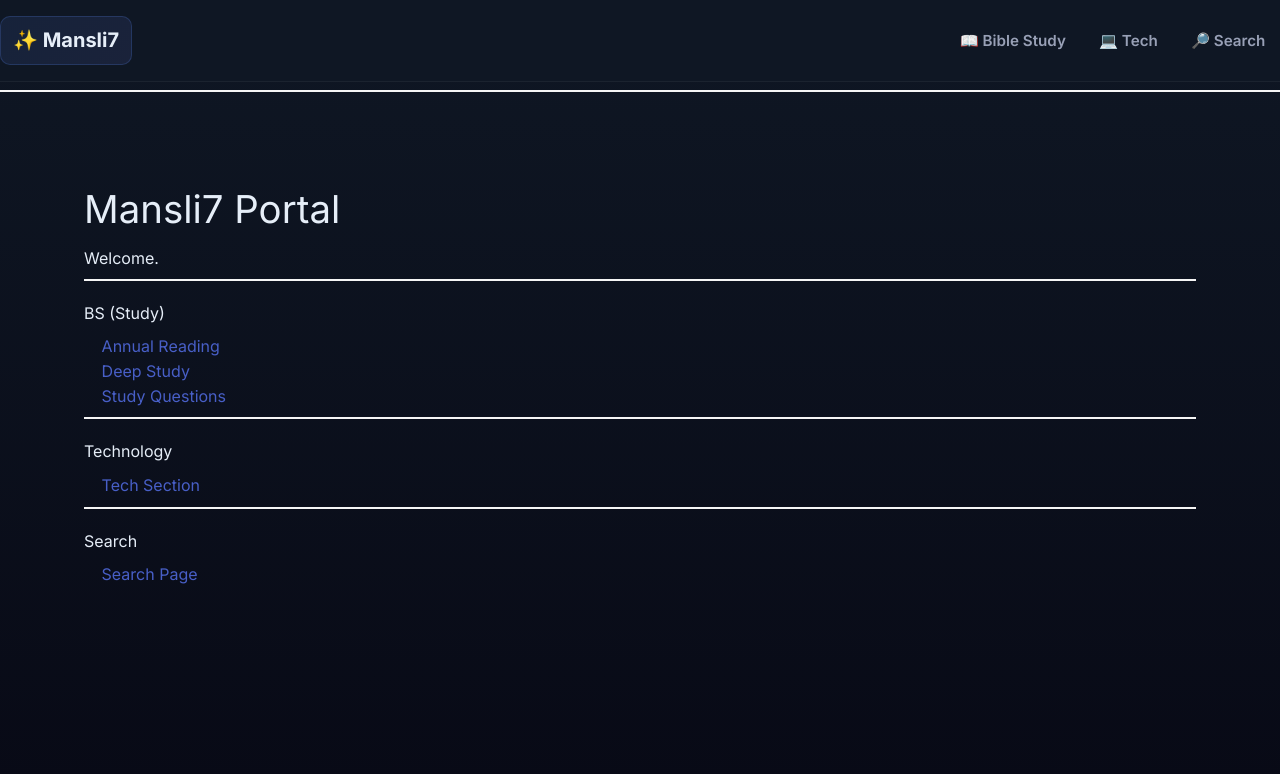
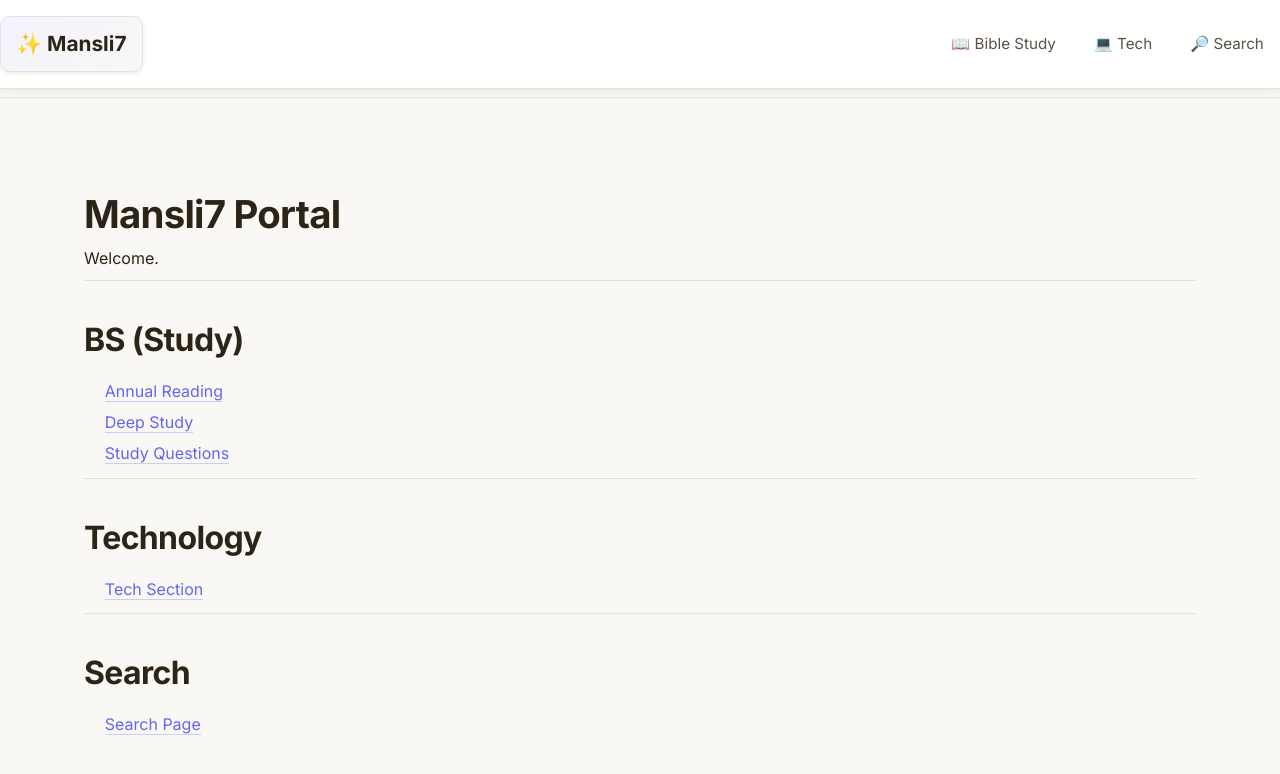
Before and after one commit to mansli7/mansli7.github.io, a Jekyll site: the page built from index.md, in a window 1280 px wide. Shown: the top 774 px of the page. Built offline with Jekyll 4.4.1, drawn with Linux system fonts in a browser that asks for light colours.

Commit message:
change theme

```diff
--- a/assets/css/style.css
+++ b/assets/css/style.css
@@ -1,13 +1,20 @@
 :root{
-  /* tweak these to match your taste */
-  --bg-1: #0f1724;
-  --bg-2: #070814;
-  --text: #e6eef8;
-  --muted: #98a0b6;
-  --primary: #5b8cff;
-  --accent: #7f8cff;
+  /* Warm professional light theme */
+  --bg-primary: #faf8f5;
+  --bg-secondary: #ffffff;
+  --bg-accent: #f5f3ef;
+  --text-primary: #2c2416;
+  --text-secondary: #5a5246;
+  --text-muted: #8a7f6f;
+  --primary: #6366f1;
+  --primary-dark: #4f46e5;
+  --accent: #8b7355;
+  --border: #e6e2db;
+  --border-light: #f0ede7;
+  --shadow: rgba(44, 36, 22, 0.08);
+  --shadow-hover: rgba(44, 36, 22, 0.12);
   --container-max: 1100px;
-  --radius: 10px;
+  --radius: 12px;
   --gap: 1rem;
   --transition: 200ms ease;
 }
@@ -18,11 +25,11 @@ html,body{height:100%}
 body{
   margin:0;
   font-family: "Inter", system-ui, -apple-system, "Segoe UI", Roboto, "Helvetica Neue", Arial;
-  background: linear-gradient(180deg, var(--bg-1), var(--bg-2));
-  color:var(--text);
+  background: var(--bg-primary);
+  color: var(--text-primary);
   -webkit-font-smoothing:antialiased;
   -moz-osx-font-smoothing:grayscale;
-  line-height:1.55;
+  line-height:1.65;
 }
 
 /* container */
@@ -40,27 +47,30 @@ body{
   font-weight:600;
   position: sticky;
   top: 0;
-  background: var(--bg-1);
+  background: var(--bg-secondary);
   z-index: 1000;
   backdrop-filter: blur(10px);
-  border-bottom: 1px solid rgba(255,255,255,0.05);
+  border-bottom: 1px solid var(--border);
+  box-shadow: 0 2px 8px var(--shadow);
 }
 
 .main-nav .brand{
-  color:var(--text);
+  color: var(--text-primary);
   text-decoration:none;
-  font-size:1.25rem;
+  font-size:1.3rem;
   font-weight:700;
   margin-right: auto;
-  padding:.5rem .75rem;
+  padding:.6rem .95rem;
   border-radius:10px;
   transition: all var(--transition);
-  background: linear-gradient(135deg, rgba(91,140,255,0.1), rgba(127,140,255,0.1));
-  border: 1px solid rgba(91,140,255,0.2);
+  background: linear-gradient(135deg, rgba(99,102,241,0.08), rgba(139,115,85,0.06));
+  border: 1.5px solid var(--border);
+  box-shadow: 0 2px 4px var(--shadow);
 }
 .main-nav .brand:hover{
-  transform: scale(1.05);
-  box-shadow: 0 4px 12px rgba(91,140,255,0.2);
+  transform: translateY(-1px);
+  box-shadow: 0 4px 12px var(--shadow-hover);
+  border-color: var(--primary);
 }
 
 .nav-toggle{
@@ -75,7 +85,7 @@ body{
 .nav-toggle span{
   width: 25px;
   height: 2px;
-  background: var(--text);
+  background: var(--text-primary);
   border-radius: 2px;
   transition: all 0.3s ease;
 }
@@ -91,32 +101,35 @@ body{
 
 .nav-menu{
   display:flex;
-  gap:.25rem;
+  gap:.35rem;
   align-items:center;
 }
 
 .nav-link, .dropdown > a{
-  color:var(--muted);
+  color: var(--text-secondary);
   text-decoration:none;
-  padding:.55rem .85rem;
-  border-radius:8px;
+  padding:.6rem .95rem;
+  border-radius:9px;
   transition: all var(--transition);
-  border:1px solid transparent;
+  border:1.5px solid transparent;
   font-size:0.95rem;
   display: inline-flex;
   align-items: center;
   gap: .35rem;
+  font-weight: 500;
 }
 .nav-link:hover, .dropdown > a:hover{
-  color:var(--text);
-  background: rgba(255,255,255,0.05);
-  transform:translateY(-2px);
-  border-color: rgba(255,255,255,0.08);
+  color: var(--text-primary);
+  background: var(--bg-accent);
+  transform:translateY(-1px);
+  border-color: var(--border);
+  box-shadow: 0 2px 6px var(--shadow);
 }
 .nav-link.active, .dropdown > a.active{
   color: var(--primary);
-  background: rgba(91,140,255,0.1);
-  border-color: rgba(91,140,255,0.3);
+  background: rgba(99,102,241,0.08);
+  border-color: rgba(99,102,241,0.25);
+  font-weight: 600;
 }
 
 /* dropdown menu */
@@ -127,16 +140,16 @@ body{
   position: absolute;
   top: 100%;
   left: 0;
-  background: var(--bg-1);
-  border: 1px solid rgba(255,255,255,0.1);
+  background: var(--bg-secondary);
+  border: 1.5px solid var(--border);
   border-radius: 10px;
-  padding: .5rem;
-  min-width: 200px;
+  padding: .6rem;
+  min-width: 210px;
   opacity: 0;
   visibility: hidden;
   transform: translateY(-10px);
   transition: all 0.3s ease;
-  box-shadow: 0 8px 24px rgba(0,0,0,0.3);
+  box-shadow: 0 8px 24px var(--shadow-hover), 0 2px 8px var(--shadow);
   margin-top: .5rem;
   z-index: 100;
 }
@@ -148,19 +161,21 @@ body{
 }
 .dropdown-content a{
   display: block;
-  padding: .6rem .85rem;
-  color: var(--muted);
+  padding: .65rem .9rem;
+  color: var(--text-secondary);
   text-decoration: none;
-  border-radius: 6px;
+  border-radius: 7px;
   transition: all var(--transition);
   font-size: 0.9rem;
   border: 1px solid transparent;
+  font-weight: 500;
 }
 .dropdown-content a:hover{
-  background: rgba(255,255,255,0.05);
-  color: var(--text);
+  background: var(--bg-accent);
+  color: var(--text-primary);
   transform: translateX(4px);
-  border-color: rgba(255,255,255,0.08);
+  border-color: var(--border);
+  box-shadow: 0 1px 3px var(--shadow);
 }
 
 /* mobile responsive */
@@ -174,14 +189,14 @@ body{
     right: -100%;
     width: 280px;
     height: calc(100vh - 70px);
-    background: var(--bg-1);
+    background: var(--bg-secondary);
     flex-direction: column;
     align-items: stretch;
     padding: 1.5rem;
     gap: .5rem;
     transition: right 0.3s ease;
-    border-left: 1px solid rgba(255,255,255,0.1);
-    box-shadow: -4px 0 12px rgba(0,0,0,0.3);
+    border-left: 1.5px solid var(--border);
+    box-shadow: -8px 0 24px var(--shadow-hover);
   }
   .nav-menu.active{
     right: 0;
@@ -198,8 +213,8 @@ body{
     margin-left: 1rem;
     display: none;
     box-shadow: none;
-    border: none;
-    background: rgba(255,255,255,0.02);
+    border: 1px solid var(--border-light);
+    background: var(--bg-accent);
   }
   .dropdown.active .dropdown-content{
     display: block;
@@ -213,46 +228,123 @@ body{
   }
 }
 
-hr{border:0; border-top:1px solid rgba(255,255,255,0.03); margin: .5rem 0 1.25rem}
+hr{border:0; border-top:1px solid var(--border); margin: .5rem 0 1.5rem}
 
 /* headings & text */
-h1,h2,h3,h4{color:var(--text); margin-top:0}
-h1{font-size:clamp(1.8rem, 3vw, 2.6rem); margin-bottom:.4rem}
-.lead{color:var(--muted); margin-top:0; margin-bottom:1rem}
-p, li{color:var(--text)}
+h1,h2,h3,h4{color: var(--text-primary); margin-top:0; font-weight:700; letter-spacing: -0.02em}
+h1{font-size:clamp(1.9rem, 3vw, 2.75rem); margin-bottom:.5rem; line-height: 1.2}
+h2{font-size:clamp(1.5rem, 2.5vw, 2rem); margin-bottom:.4rem; margin-top: 2rem}
+h3{font-size:1.35rem; margin-top: 1.5rem}
+.lead{color: var(--text-muted); margin-top:0; margin-bottom:1.25rem; font-size: 1.05rem}
+p{color: var(--text-primary); line-height: 1.7}
+li{color: var(--text-primary); margin-bottom: .3rem}
+
+/* links in content */
+main a:not(.cta){
+  color: var(--primary);
+  text-decoration: none;
+  border-bottom: 1px solid rgba(99,102,241,0.3);
+  transition: all var(--transition);
+}
+main a:not(.cta):hover{
+  color: var(--primary-dark);
+  border-bottom-color: var(--primary-dark);
+}
 
 /* lists: nicer spacing for your markdown lists */
 ul, ol{
-  padding-left:1.1rem;
-  margin-top:0.55rem;
-  margin-bottom:0.55rem;
+  padding-left:1.3rem;
+  margin-top:0.7rem;
+  margin-bottom:0.7rem;
 }
 
-/* small call-to-action button style for links */
+/* call-to-action button style for links */
 a.cta{
   display:inline-block;
-  background:linear-gradient(180deg,var(--primary), #4079ff);
+  background:linear-gradient(180deg, var(--primary), var(--primary-dark));
   color:white;
-  padding:.5rem .75rem;
-  border-radius:8px;
+  padding:.65rem 1.1rem;
+  border-radius:10px;
   text-decoration:none;
   font-weight:600;
-  box-shadow: 0 8px 20px rgba(32,60,160,0.12);
+  box-shadow: 0 4px 12px rgba(99,102,241,0.25);
   transition: transform var(--transition), box-shadow var(--transition);
+  border: none;
 }
-a.cta:hover{transform:translateY(-3px); box-shadow:0 14px 36px rgba(32,60,160,0.16)}
+a.cta:hover{
+  transform:translateY(-2px);
+  box-shadow:0 8px 20px rgba(99,102,241,0.35);
+}
 
 /* markdown content: card-like area */
 main > .container > *:first-child{
   margin-top:0;
 }
 main .cardish{
-  background: linear-gradient(180deg, rgba(255,255,255,0.01), rgba(255,255,255,0.01));
-  border:1px solid rgba(255,255,255,0.03);
-  padding:1.1rem;
+  background: var(--bg-secondary);
+  border:1.5px solid var(--border);
+  padding:1.5rem;
   border-radius:var(--radius);
-  box-shadow: 0 8px 28px rgba(2,6,23,0.55);
-  margin-bottom:1rem;
+  box-shadow: 0 2px 8px var(--shadow);
+  margin-bottom:1.25rem;
+  transition: box-shadow var(--transition);
+}
+main .cardish:hover{
+  box-shadow: 0 4px 16px var(--shadow-hover);
+}
+
+/* code blocks */
+code{
+  background: var(--bg-accent);
+  padding: .2rem .4rem;
+  border-radius: 4px;
+  font-size: 0.9em;
+  border: 1px solid var(--border-light);
+  color: var(--accent);
+  font-family: 'SF Mono', Monaco, 'Cascadia Code', 'Roboto Mono', Consolas, 'Courier New', monospace;
+}
+pre{
+  background: var(--bg-accent);
+  padding: 1rem;
+  border-radius: 8px;
+  overflow-x: auto;
+  border: 1px solid var(--border);
+}
+pre code{
+  background: none;
+  padding: 0;
+  border: none;
+}
+
+/* blockquotes for bible verses */
+blockquote{
+  margin: 1.5rem 0;
+  padding: 1rem 1.5rem;
+  border-left: 4px solid var(--primary);
+  background: var(--bg-accent);
+  color: var(--text-secondary);
+  font-style: italic;
+  border-radius: 0 8px 8px 0;
+}
+
+/* tables */
+table{
+  width: 100%;
+  border-collapse: collapse;
+  margin: 1.5rem 0;
+}
+th, td{
+  padding: .75rem;
+  text-align: left;
+  border-bottom: 1px solid var(--border);
+}
+th{
+  background: var(--bg-accent);
+  font-weight: 600;
+  color: var(--text-primary);
+}
+tr:hover{
+  background: var(--bg-accent);
 }
 
 /* small helper classes */
```
